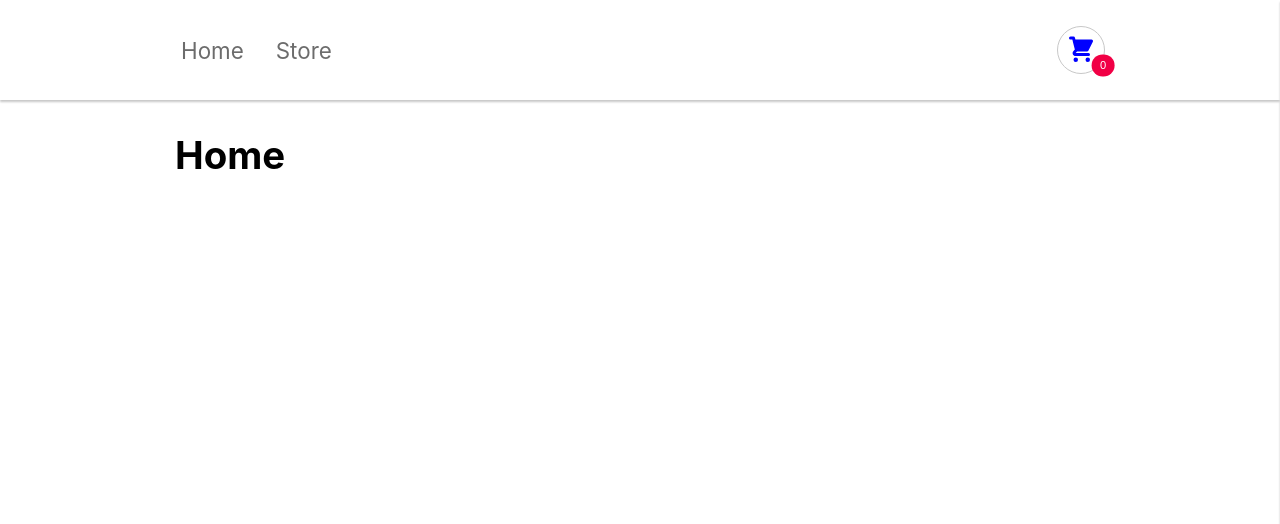
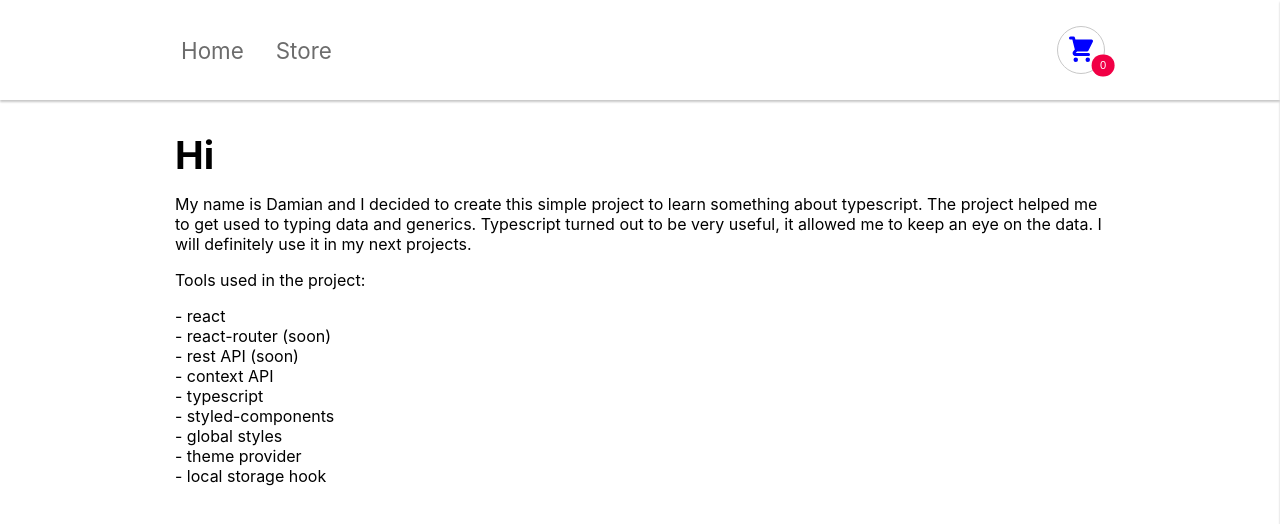
Before and after one commit to dkveil/shopping-cart-with-ts, a React (Create React App) app: page / in a window 1280 px wide. Shown: the top 524 px of the page. Built offline with nearby package versions, Linux system fonts and the light colour scheme.

Commit message:
info about project

```diff
--- a/src/pages/Home.tsx
+++ b/src/pages/Home.tsx
@@ -3,7 +3,26 @@ import { Wrapper } from "../containers/sectionStyles";
 const Home = () => {
     return (
         <Wrapper>
-            <h1>Home</h1>
+            <h1 style={{ marginBottom: "1rem" }}>Hi</h1>
+            <p style={{ marginBottom: "1rem" }}>
+                My name is Damian and I decided to create this simple project to learn
+                something about typescript. The project helped me to get used to
+                typing data and generics. Typescript turned out to be very
+                useful, it allowed me to keep an eye on the data. I will
+                definitely use it in my next projects.
+            </p>
+            <p style={{ marginBottom: "1rem" }}>Tools used in the project:</p>
+            <p>
+                - react <br />
+                - react-router (soon)<br />
+                - rest API (soon)<br />
+                - context API <br />
+                - typescript <br />
+                - styled-components<br />
+                - global styles<br />
+                - theme provider<br />
+                - local storage hook<br />
+            </p>
         </Wrapper>
     );
 };
```
